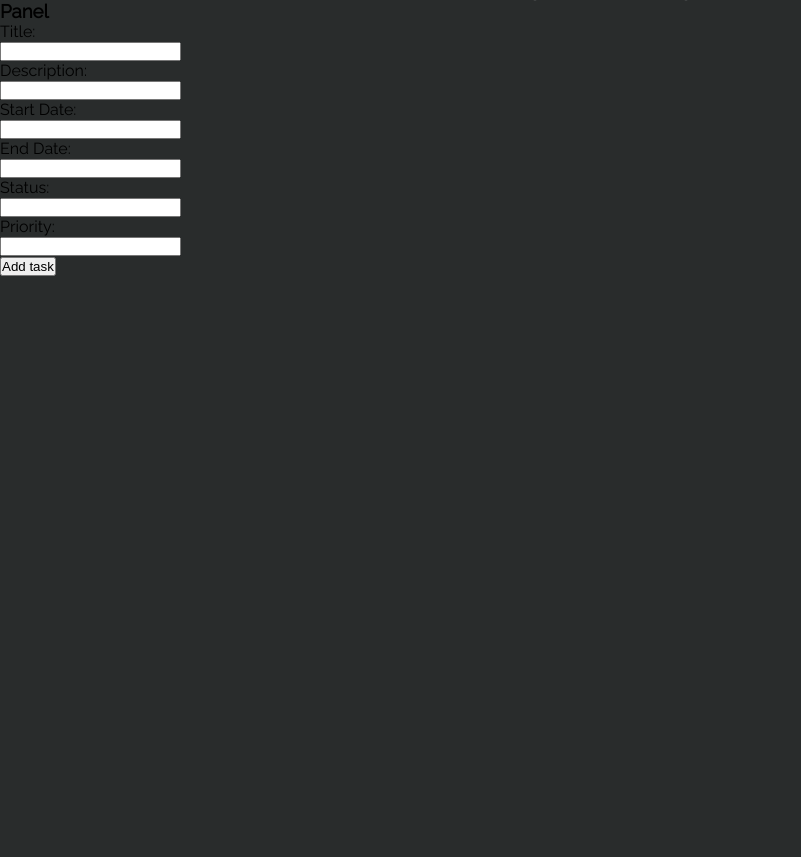
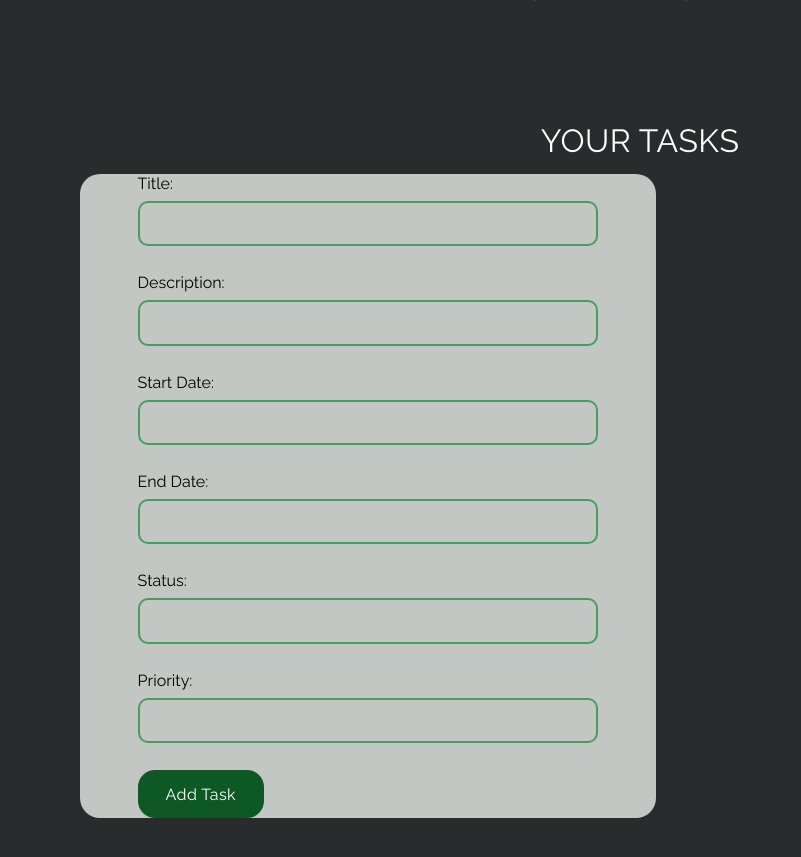
Before and after one commit to mateuszgua/to-do-app, a Flask app: page /panel in a window 1280 px wide. Shown: the part 37-894 px from the top of the page, without its empty margins (0-801 px from the left). Run offline with Flask 2, Linux system fonts and the light colour scheme; data that the repository does not hold is empty; some libraries are stand-ins or nearby versions.

Commit message:
Feat: add html and css style for panel template

```diff
--- a/app/static/css/style.css
+++ b/app/static/css/style.css
@@ -47,6 +50,7 @@
 .container {
     position: relative;
     width: 100%;
+    height: 100%;
     max-width: 75rem;
     padding: 0 1.5rem;
     margin: 0 auto;
@@ -125,6 +152,20 @@
     margin-top: 1rem;
 }
 
+
+.form-input {
+    display: flex;
+    padding: 0.7rem 1.5rem;
+    background: var(--color-palette-5);
+    border: 2px solid var(--color-palette-4);
+    width: 30%;
+    border-radius: 10px;
+    font-family: inherit;
+    font-size: 1rem;
+    font-weight: 500;
+    color: var(--bg-color);
+    outline: none;
+}
 
 /* ---------- Navbar styles ---------- */
 
@@ -233,3 +272,99 @@
     margin: 2rem 5rem;
     align-items: center;
 }
+
+/* ---------- Panel section styles ---------- */
+
+.panel {
+    padding: 120px 0;
+    width: 100%;
+    overflow: hidden;
+    position: relative;
+}
+
+.panel .container {
+    align-items: center;
+}
+
+.panel .sub-heading {
+    margin-bottom: 0.7rem;
+    font-size: 2rem;
+    text-align: center;
+    color: var(--text-color);
+
+}
+
+.panel-info {
+    width: 100%;
+    justify-content: center;
+    align-items: center;
+    margin-top: 10%;
+}
+
+.panel .heading {
+    font-size: 4rem;
+    text-align: center;
+    color: var(--text-color);
+}
+
+.panel .panel-tasks {
+    justify-content: center;
+}
+
+.panel .form-container {
+    margin-top: 100px;
+}
+
+.panel .panel-list {
+    align-items: center;
+    width: 50%;
+    font-size: 1rem;
+    margin: 0.8rem 1rem;
+    background-color: var(--color-palette-5);
+    border-radius: 20px;
+}
+
+.panel .form-input {
+    margin-top: 20px;
+    display: flex;
+    width: 80%;
+    margin: 0.5rem 0;
+    margin-left: 10%;
+    opacity: 0.7;
+}
+
+.panel .text {
+    text-align: center;
+    font-size: 1rem;
+    margin: 0.8rem 0;
+    color: var(--bg-color);
+}
+
+.panel .cta {
+    width: 100%;
+    align-items: center;
+    justify-content: center;
+}
+
+.panel .btn {
+    align-items: center;
+    margin-left: 10%;
+}
+
+.panel .btn.delete {
+    margin-top: 10px;
+    align-items: center;
+}
+
+.panel .panel-add {
+    align-items: center;
+    width: 50%;
+    font-size: 1rem;
+    margin: 0.8rem 1rem;
+    background-color: var(--color-palette-5);
+    border-radius: 20px;
+}
+
+.panel .label {
+    margin-left: 10%;
+}
--- a/app/templates/base.html
+++ b/app/templates/base.html
@@ -7,6 +7,7 @@
     <meta name="viewport" content="width=device-width initial-scale=1.0">
     <title>To Do App</title>
     <link rel="stylesheet" href="../static/css/style.css">
+    <link rel="stylesheet" href="https://unicons.iconscout.com/release/v4.0.0/css/line.css">
 </head>
 
 <body>
--- a/app/templates/index.html
+++ b/app/templates/index.html
@@ -7,7 +7,6 @@
         <section class="main-page">
             <div class="container">
                 <div class="main-page-info">
-                    <h3 class="sub-heading">abc</h3>
                     <h1 class="heading">Apllication for daily tasks.</h1>
                     <p class="text">Please login or register for use application.</p>
                     <div class="cta">
--- a/app/templates/panel.html
+++ b/app/templates/panel.html
@@ -20,42 +20,54 @@
 </div>
 {% endfor %}
 
+
 <body>
-    <h3>Panel</h3>
-
-
+    <main>
+        <section class="panel">
+            <div class="container">
+                <div class="panel-tasks">
+                    <h3 class="sub-heading">Your tasks</h3>
                     {% for task in tasks %}
-    <form method="POST" action="{{ url_for('update_task', task_id=task.id) }}">
-        <p type="text" name="id">{{task.id}}</p><br>
-        <input type="text" name="name" value={{task.name}}><br>
-        <input type="text" name="description" value={{task.description}}><br>
-        <input type="text" name="start_date" value={{task.start_date}}><br>
-        <input type="text" name="end_date" value={{task.end_date}}><br>
-        <input type="text" name="status" value={{task.status}}><br>
-        <input type="text" name="priority" value={{task.priority}}><br>
-        <input class="btn" type="submit" value="Edit" name="action">
+                    <div class="panel-list">
+                        <form method="POST" class="form-container"
+                            action="{{ url_for('update_task', task_id=task.id) }}">
+                            <input type="text" class="form-input" name="name" placeholder="Task title"
+                                value={{task.name}}>
+                            <input type="text" class="form-input" name="description" placeholder="Task description"
+                                value={{task.description}}>
+                            <input type="date" class="form-input" name="start_date" value={{task.start_date}}>
+                            <input type="date" class="form-input" name="end_date" value={{task.end_date}}>
+                            <input type="text" class="form-input" name="status" value={{task.status}}>
+                            <input type="text" class="form-input" name="priority" value={{task.priority}}>
+                            <input type="submit" class="btn" value="Save" name="action">
                         </form>
                         <form method="POST" action="{{ url_for('delete_task', task_id=task.id) }}">
-        <input class="btn" type="submit" name="delete" value="Delete"
+                            <input class="btn delete" type="submit" name="delete" value="Delete"
                                 onclick="return confirm('Are you want to delte this task?')">
                         </form>
+                    </div>
                     {% endfor %}
-
+                    <div class="panel-add">
                         <form method="POST" action="/add">
-        <label>Title:</label><br>
-        <input type="text" name="name"><br>
-        <label>Description:</label><br>
-        <input type="text" name="description"><br>
-        <label>Start Date:</label><br>
-        <input type="text" name="start_date"><br>
-        <label>End Date:</label><br>
-        <input type="text" name="end_date"><br>
-        <label>Status:</label><br>
-        <input type="text" name="status"><br>
-        <label>Priority:</label><br>
-        <input type="text" name="priority"><br>
-        <input type="submit" value="Add task">
+                            <label class="label">Title:</label><br>
+                            <input type="text" class="form-input" name="name"><br>
+                            <label class="label">Description:</label><br>
+                            <input type="text" class="form-input" name="description"><br>
+                            <label class="label">Start Date:</label><br>
+                            <input type="text" class="form-input" name="start_date"><br>
+                            <label class="label">End Date:</label><br>
+                            <input type="text" class="form-input" name="end_date"><br>
+                            <label class="label">Status:</label><br>
+                            <input type="text" class="form-input" name="status"><br>
+                            <label class="label">Priority:</label><br>
+                            <input type="text" class="form-input" name="priority"><br>
+                            <input type="submit" class="btn" value="Add task">
                         </form>
+                    </div>
+                </div>
+            </div>
+        </section>
+    </main>
 </body>
 
 {% endblock %}
```
Also changed, not shown: other parts of app/static/css/style.css (+29 -5 lines). Lines whose indentation alone changed are shown as unchanged.
